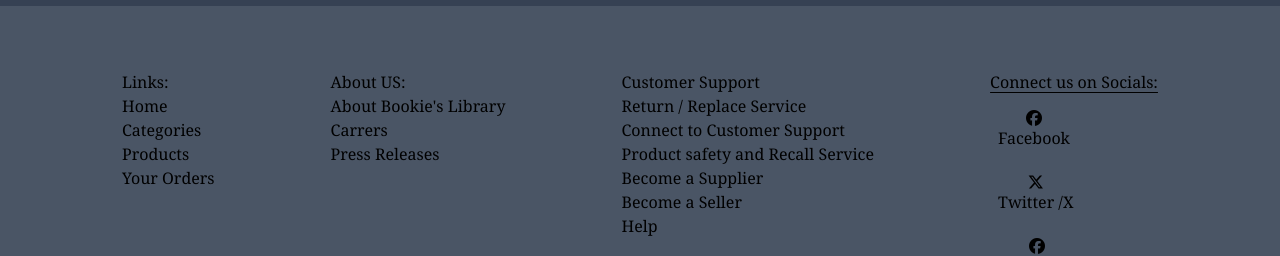
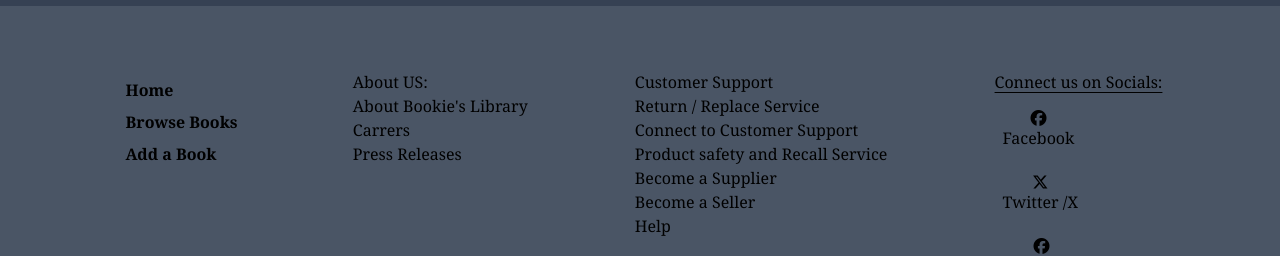
Before and after one commit to biswa18121997/Library, a React (Vite) app: page / in a window 1280 px wide. Shown: the part 548-804 px from the top of the page. Built offline with nearby package versions, Linux system fonts and the light colour scheme; no server answers.

Commit message:
added all

```diff
--- a/src/components/Footer.jsx
+++ b/src/components/Footer.jsx
@@ -1,6 +1,26 @@
+import { Link } from 'react-router-dom'
+
 function Footer(){
 
+    const navLinks=[
+        {
+            name:"Home",
+            hlink:"/"
+        },
+        {
+            name:"Browse Books",
+            hlink:"/allbooks"
+        },
+        {
+            name:"Add a Book",
+            hlink:"/addbooks",
+        },
+        // {
+        //     name: "MyCart",
+        //     hlink: "/mycart"
+        // }
 
+    ]
 
     const Socials=[
         {
@@ -34,13 +54,15 @@ function Footer(){
             <button className="border-2 rounded-2xl p-2 m-2">Back to Top <i className="fa-solid fa-arrow-up-from-bracket"></i></button>
         </div>
         <div className="flex justify-around m-8 p-8">
-                <div className="">
-                        <h1>Links:</h1>
-                        <h2>Home</h2>
-                        <h2>Categories</h2>
-                        <h2>Products</h2>
-                        <h2>Your Orders</h2>
-                </div>
+
+                <ul className='flex-col  '>
+                {navLinks.map((item,index)=>{return(
+                <Link to={item.hlink} key={index}>
+                <li key={index} className='m-2  font-bold  hover:underline hover:text-white  hover:duration-500'>{item.name}</li>
+                </Link>)
+})}
+            </ul>
+
 
                 <div>
                         <h1>About US:</h1>
```
Also changed, not shown: 1 other file (tests, documents, lock files or other folders).
